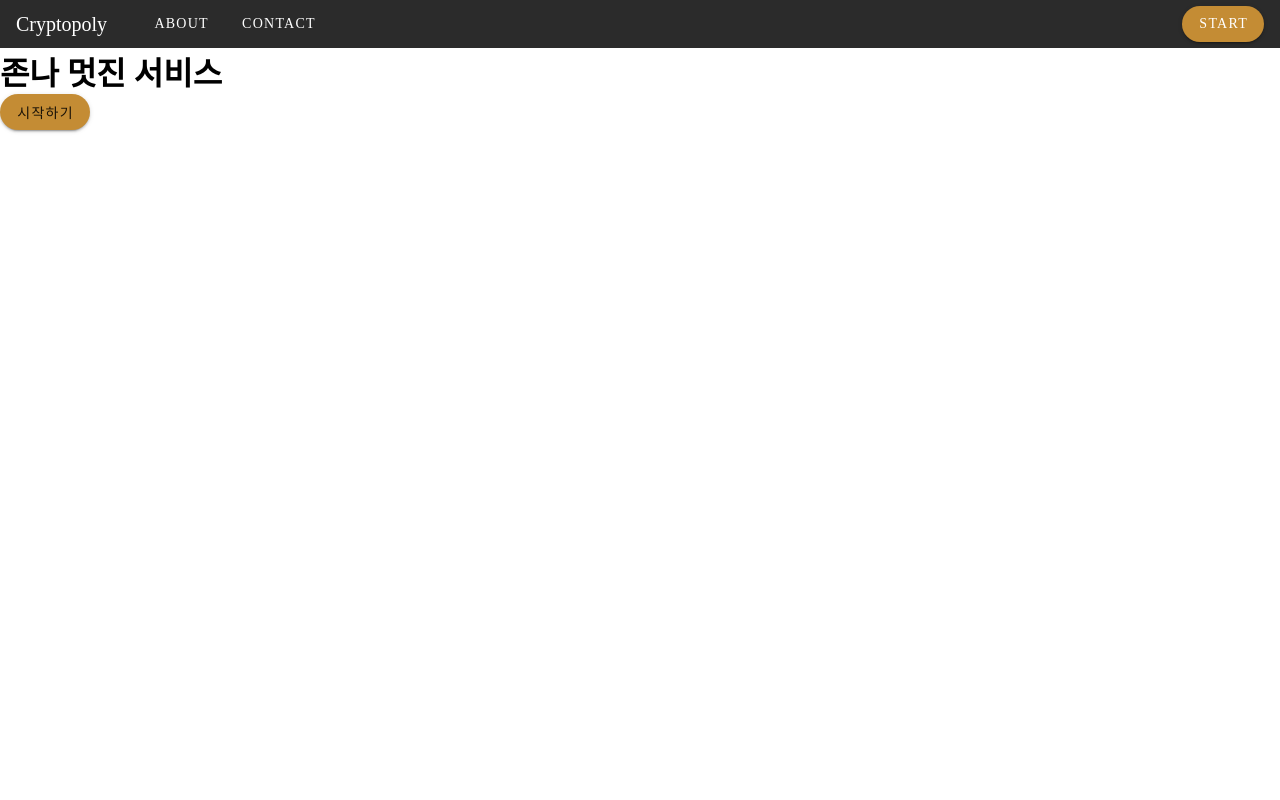
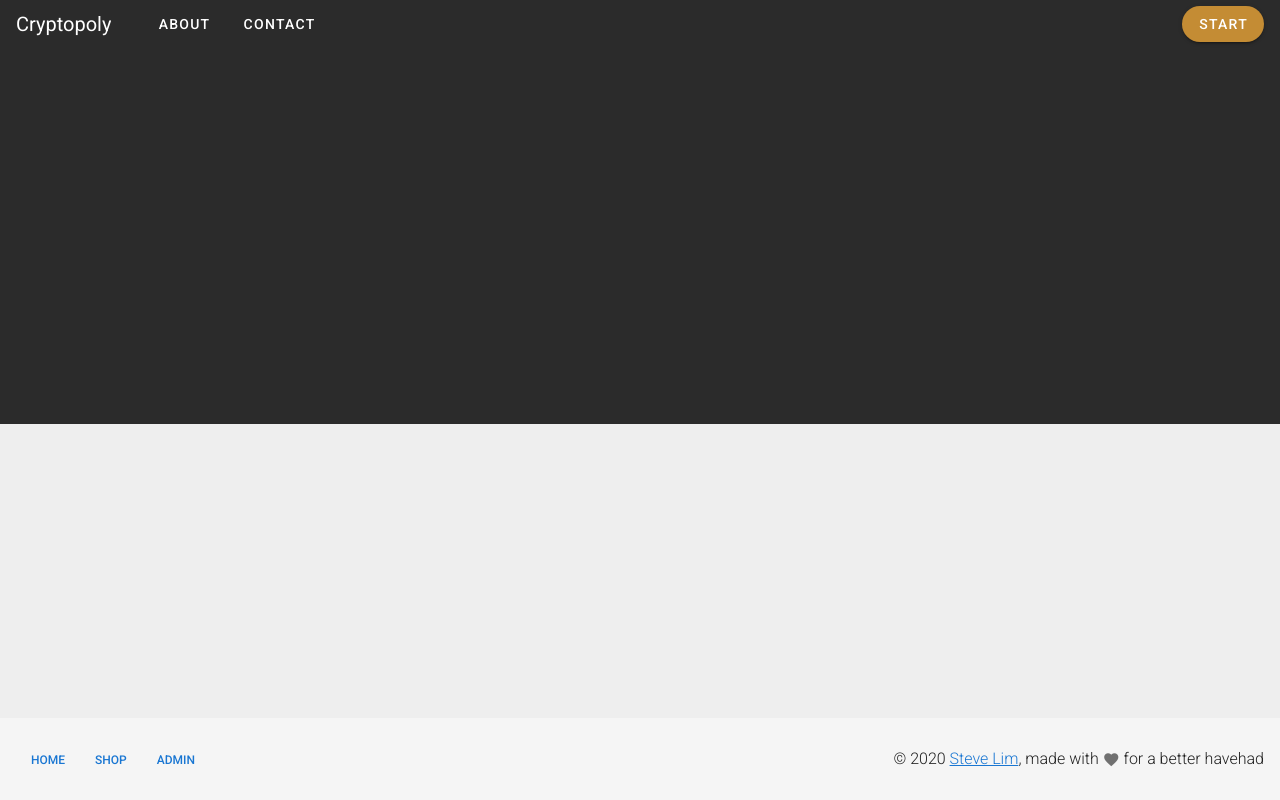
Before and after one commit to limtaegeun/cryptopoly-front, a Vue app: page / in a window 1280 px wide. Built offline with nearby package versions, Linux system fonts and the light colour scheme.

Commit message:
add coreview and corefooter

```diff
--- a/src/components/home/AppBar.vue
+++ b/src/components/home/AppBar.vue
@@ -1,5 +1,4 @@
 <template>
-
     <v-app-bar class="home-app-bar" dense dark flat color="#2b2b2b">
       <v-toolbar-title>Cryptopoly</v-toolbar-title>
       <v-btn text style="margin-left: 30px">
--- a/src/components/home/Footer.vue
+++ b/src/components/home/Footer.vue
@@ -1,17 +1,22 @@
 <template>
-  <v-card height="150">
-    <v-footer
-      padless
-      class="font-weight-medium"
-    >
-      <v-col
-        class="text-center"
-        cols="12"
-      >
-        {{ new Date().getFullYear() }} — <strong>Vuetify</strong>
-      </v-col>
-    </v-footer>
-  </v-card>
+  <v-footer id="core-footer" absolute height="82">
+    <div class="footer-items">
+      <span v-for="link in links" :key="link.name">
+        <a :href="link.Link" class="tertiary--text footer-links">{{
+          link.name
+        }}</a>
+      </span>
+    </div>
+    <v-spacer />
+    <span class="font-weight-light copyright">
+      &copy;
+      {{ new Date().getFullYear() }}
+      <a href="https://limtaegeun.github.io" target="_blank">Steve Lim</a>, made
+      with
+      <v-icon color="tertiary" size="17">mdi-heart</v-icon>
+      for a better havehad
+    </span>
+  </v-footer>
 </template>
 
 <script>
@@ -20,17 +25,25 @@
   export default Vue.extend({
     name: "Footer",
     data: () => ({
-      icons: [
-        'fab fa-facebook',
-        'fab fa-twitter',
-        'fab fa-google-plus',
-        'fab fa-linkedin',
-        'fab fa-instagram',
-      ],
+      links: [
+        { name: "Home", Link: "/#" },
+        { name: "Shop", Link: "https://havehad.kr" },
+        { name: "Admin", Link: "https://wp.havehad.kr" }
+      ]
     })
   })
 </script>
 
 <style scoped lang="scss">
-
+  #core-footer {
+    z-index: 0;
+  }
+  .footer-links {
+    font-weight: 500;
+    text-decoration: none;
+    text-transform: uppercase;
+    font-size: 12px;
+    padding: 15px;
+    line-height: 1.8;
+  }
 </style>
--- /dev/null
+++ b/src/components/home/View.vue
@@ -0,0 +1,23 @@
+<template>
+  <v-content class="grey lighten-3">
+    <div id="core-view">
+<!--      <v-fade-transition mode="out-in">-->
+<!--        <router-view />-->
+<!--      </v-fade-transition>-->
+    </div>
+    <core-footer></core-footer>
+  </v-content>
+</template>
+
+<script>
+  export default {
+    name: "View",
+    components: {
+      CoreFooter: () => import("@/components/home/Footer.vue")
+    },
+  }
+</script>
+
+<style scoped>
+
+</style>
--- a/src/views/Home.vue
+++ b/src/views/Home.vue
@@ -1,23 +1,18 @@
 <template>
-  <div class="home">
-    <app-bar></app-bar>
-    <start-banner></start-banner>
-    <footer></footer>
-  </div>
+  <v-app>
+    <core-app-bar></core-app-bar>
+    <core-view></core-view>
+  </v-app>
 </template>
 
 <script lang="ts">
 import Vue from "vue";
-import StartBanner from "@/components/home/StartBanner.vue";
-import AppBar from "@/components/home/AppBar.vue";
-import Footer from "@/components/home/Footer.vue";
 
 export default Vue.extend({
   name: "Home",
   components: {
-    Footer,
-    AppBar,
-    StartBanner
+    CoreView: () => import("@/components/home/View.vue"),
+    CoreAppBar: () => import("@/components/home/AppBar.vue")
   },
   data: () => ({
     //
```
